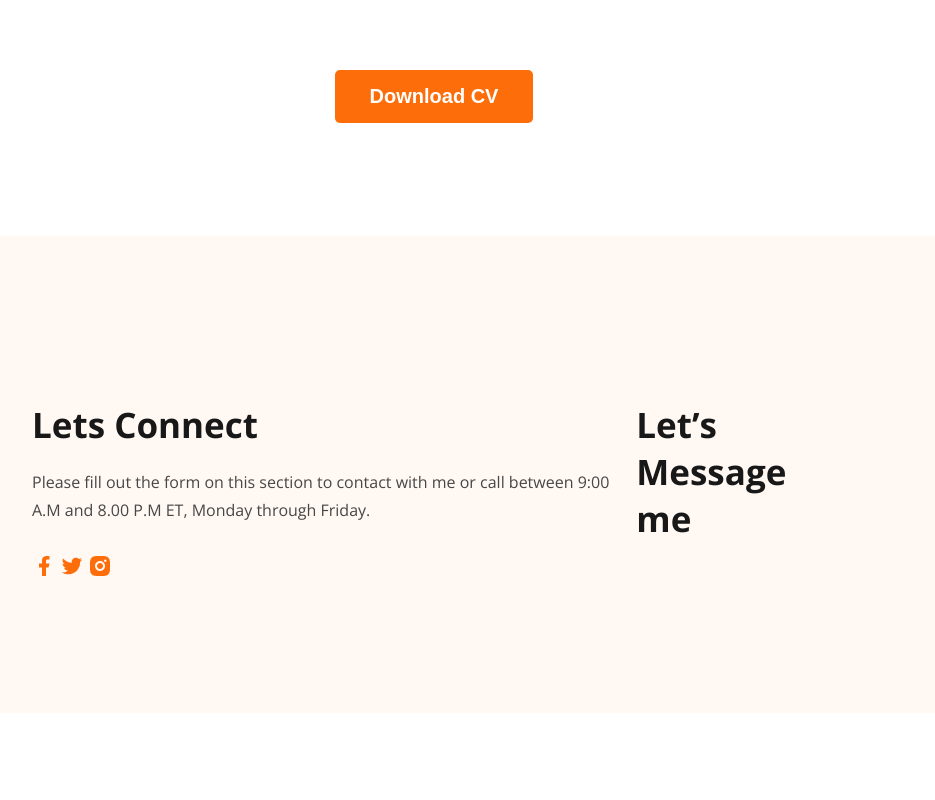
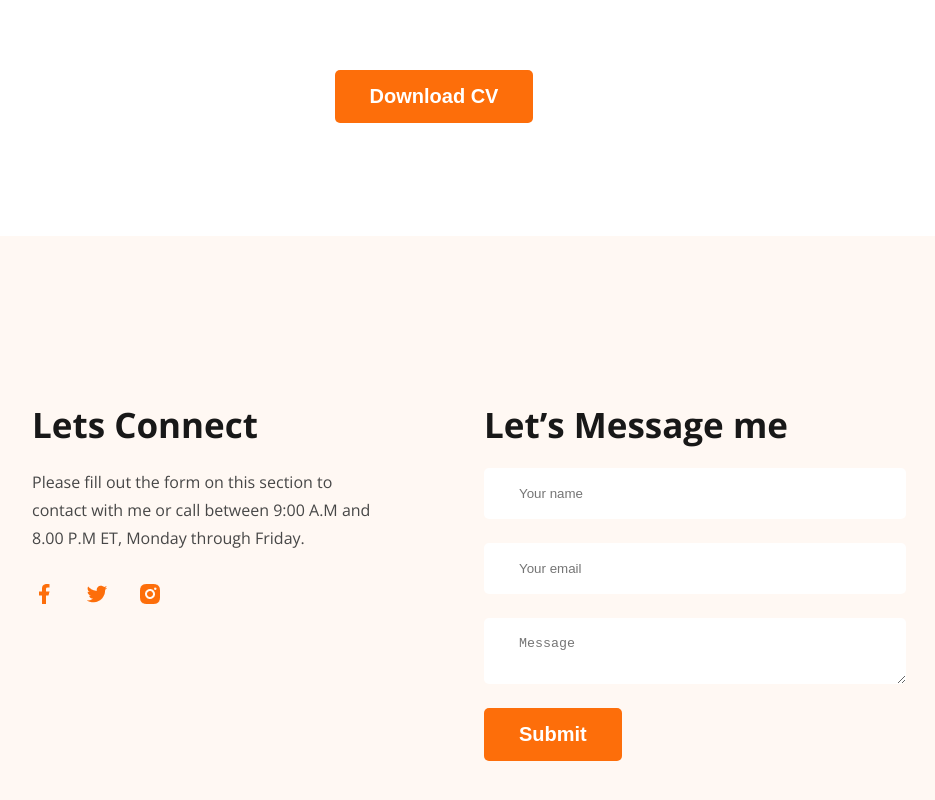
Before and after one commit to ParvezAhmedJacky/webdeveloper-protfolio, a plain HTML site: page index.html in a window 1280 px wide. Shown: the part 2907-3707 px from the top of the page, without its empty margins (206-1141 px from the left). Before the commit the page ends 3628 px from the top, so only its background shows below. Drawn offline with nearby package versions, Linux system fonts and the light colour scheme.

Commit message:
finish footer section

```diff
--- a/index.html
+++ b/index.html
@@ -162,7 +162,6 @@
     </main>
     <footer>
         <div class="footer-column">
-            <div class="footer-column-left">
             <h3 class="footer-title">Lets Connect</h3>
             <p class="footer-description">Please fill out the form on this section to contact with me or call
                     between 9:00 A.M and 8.00 P.M ET, Monday through Friday.</p>
@@ -172,9 +171,14 @@
                 <a href=""><img src="images/icons/insta.png" alt=""></a>
             </div>
         </div>
-            <div class="footer-column-right">
+        <div class="footer-column">
             <h3 class="footer-title">Let’s Message me</h3>
-            </div>
+            <form class="contact" action="">
+                <input type="text" name="" id="" placeholder="Your name">
+                <input type="email" name="" id="" placeholder="Your email">
+                <textarea name="" id="" placeholder="Message"></textarea>
+                <input class="btn-primary" type="submit" value="Submit">
+            </form>
         </div>
     </footer>
 </body>
--- a/style/protfolio.css
+++ b/style/protfolio.css
@@ -191,12 +191,19 @@ main {
 }
 
 /* fotter related style */
+footer{
+    display: flex;
+    background: #FFF8F3;
+    padding: 130px 230px;
+    margin-top: 113px;
+    gap: 100px;
+}
 
 .footer-column {
-    display: flex;
-    background: #FFF8F3;
-    margin-top: 113px;
-    padding: 130px 230px;
+    width: 50%;
+}
+.social-link a{
+    margin-right: 25px;
 }
 
 .footer-title {
@@ -213,3 +220,14 @@ main {
     line-height: 28px;
     margin-bottom: 30px;
 }
+
+.contact input[type="text"], .contact input[type="email"], textarea {
+    display: block;
+    margin-bottom: 24px;
+    padding: 18px 35px;
+    color: #757575;
+    border-radius: 5px;
+    background: #FFF;
+    border: 0;
+    width: 100%;
+}
```
Lines whose indentation alone changed are shown as unchanged.
